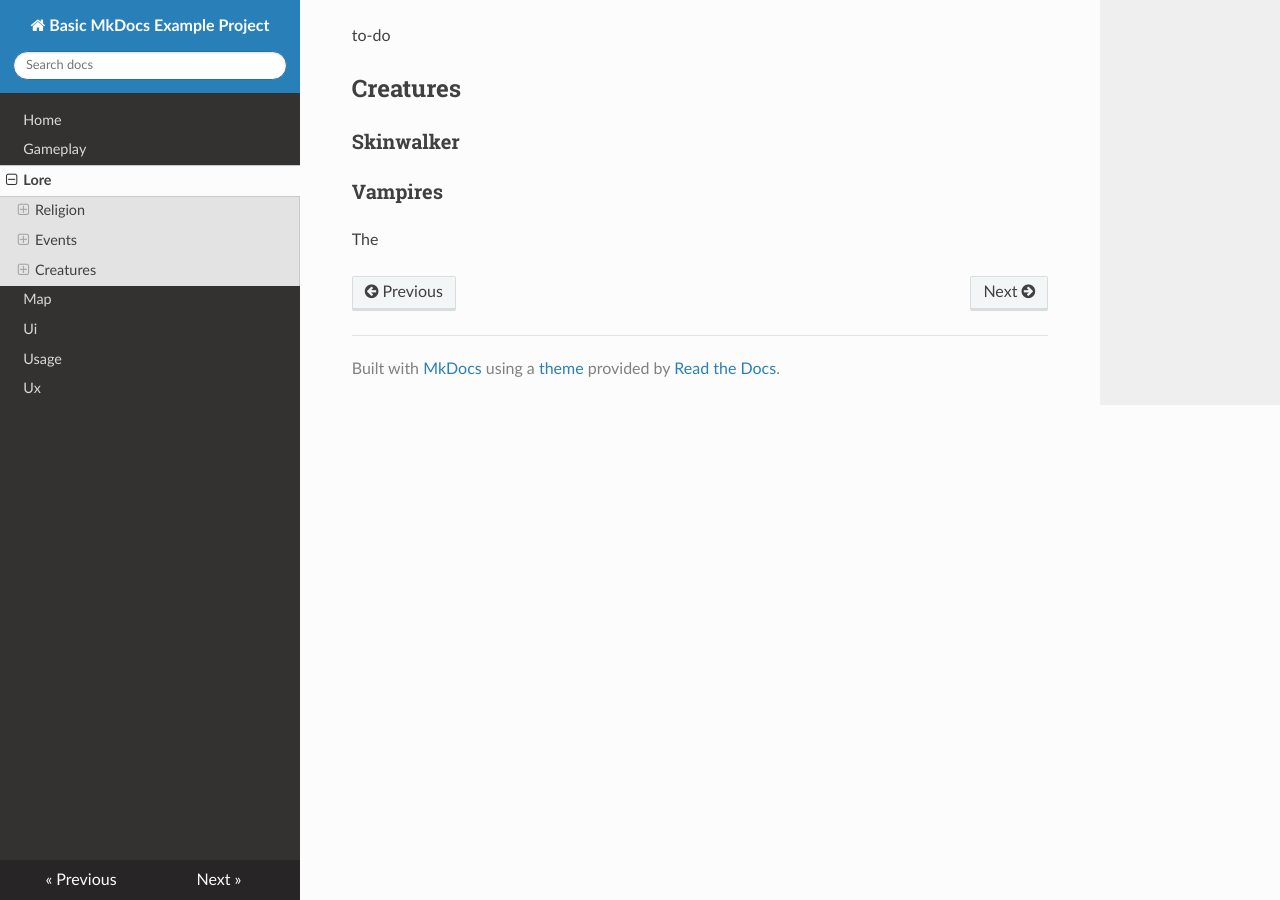
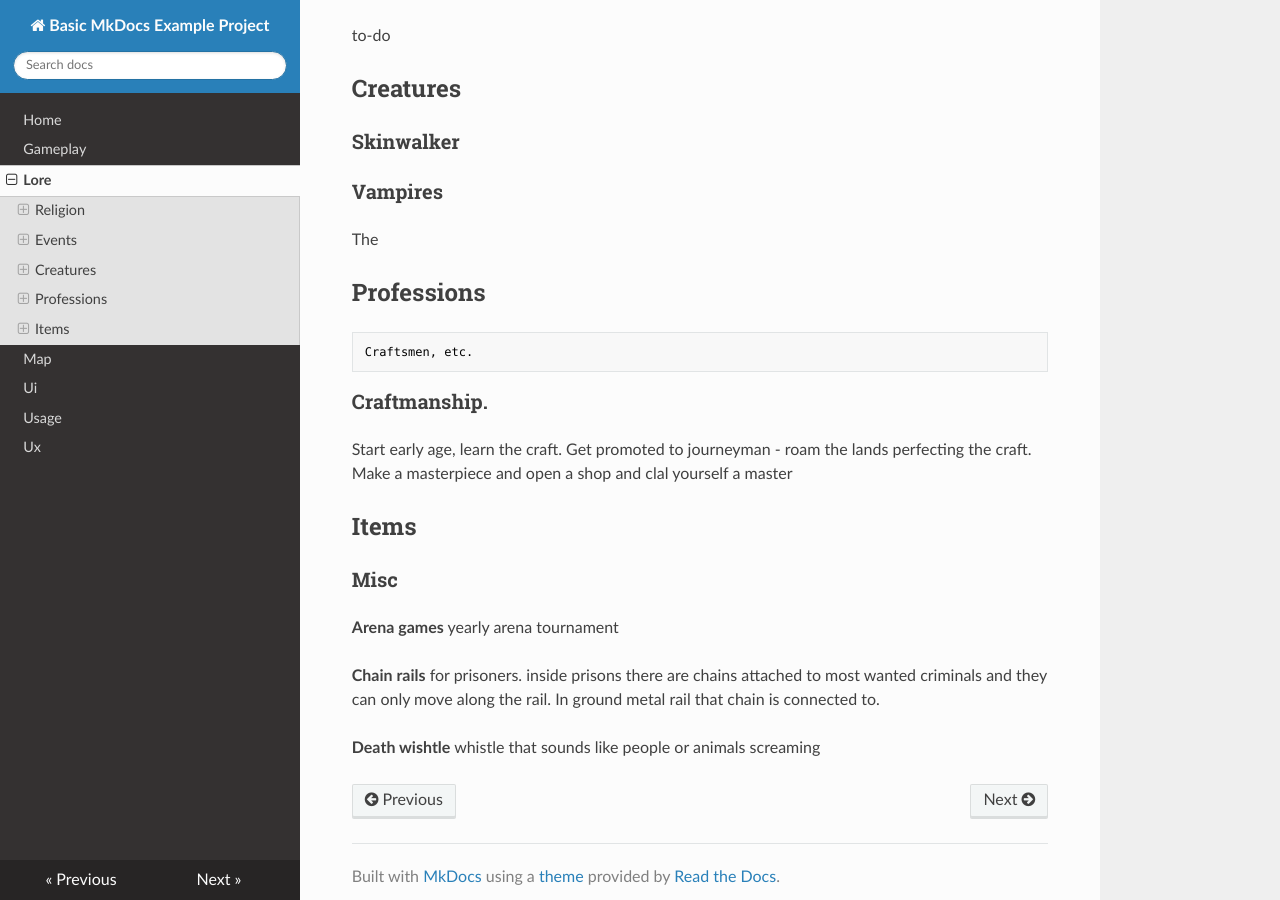
Before and after one commit to dsinjakovic/docs.the-quest, an MkDocs documentation site: the page built from docs/lore.md, in a window 1280 px wide and 900 px high, scrolled down 2036 px. Built offline with MkDocs 1.6.1, drawn with Linux system fonts in a browser that asks for light colours; nearby versions of some CDN libraries.

Commit message:
lore update

```diff
--- a/docs/lore.md
+++ b/docs/lore.md
@@ -57,3 +57,21 @@ to-do
 ### Vampires
 
 The
+
+## Professions
+
+    Craftsmen, etc.
+
+### Craftmanship.
+Start early age, learn the craft. Get promoted to journeyman - roam the lands perfecting the craft.
+Make a masterpiece and open a shop and clal yourself a master
+
+## Items
+
+### Misc
+
+**Arena games** yearly arena tournament
+
+**Chain rails** for prisoners. inside prisons there are chains attached to most wanted criminals and they can only move along the rail. In ground metal rail that chain is connected to.
+
+**Death wishtle** whistle that sounds like people or animals screaming
```
